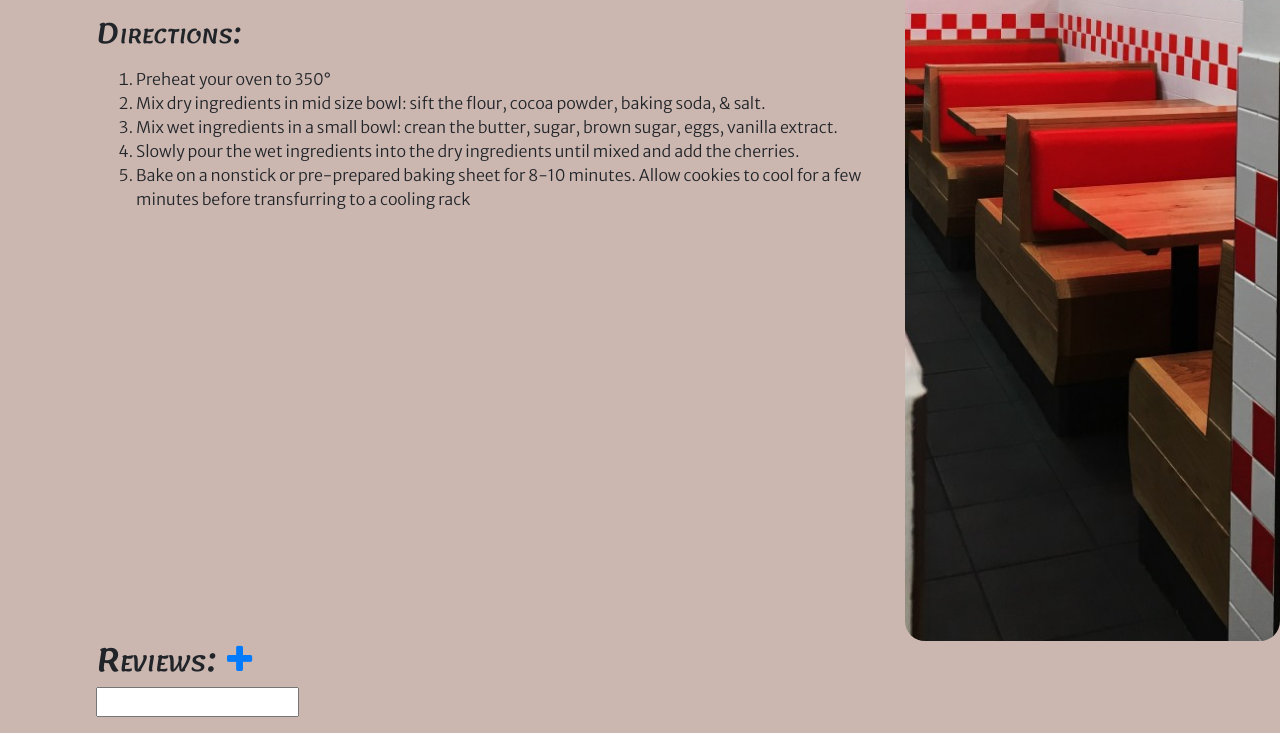
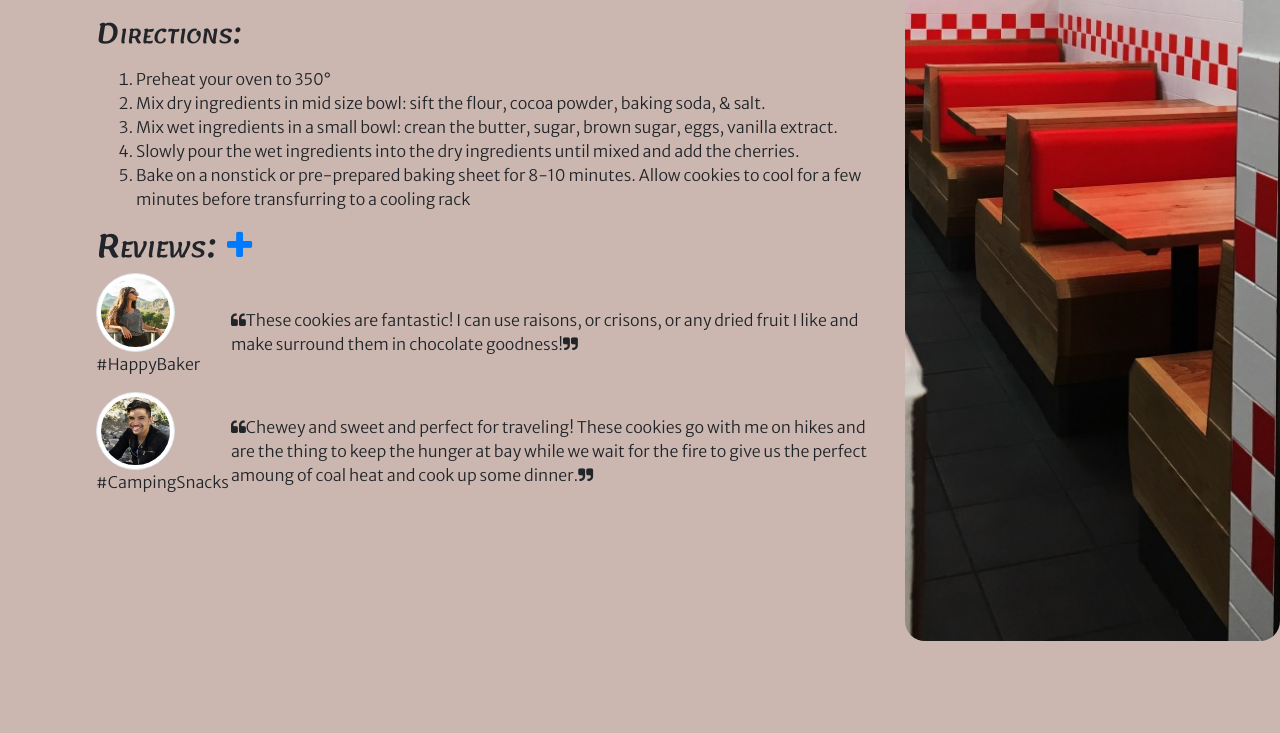
Before and after one commit to S-Toney/RecipeTemplate, a plain HTML site: page RecipeTemplate/index.html in a window 1280 px wide. Shown: the part 1060-1793 px from the top of the page. After the commit the page ends 1717 px from the top, so only its background shows below. Drawn offline with Linux system fonts and the light colour scheme.

Commit message:
review area more filled out

```diff
--- a/RecipeTemplate/css/custom.css
+++ b/RecipeTemplate/css/custom.css
@@ -7,6 +7,10 @@ body {
 
 body img {
     border-radius: 20px;
+}
+
+.round {
+    border-radius: 50%;
 }
 
 #recipeImg {
@@ -112,3 +116,7 @@ nav {
 .bottom {
     vertical-align:bottom;
 }
+
+.reviews {
+    vertical-align: central;
+}
--- a/RecipeTemplate/index.html
+++ b/RecipeTemplate/index.html
@@ -65,6 +65,7 @@
                             <p class="lead col-md-12">
                                 Experience the satisfaction of sinking your teeth into these soft chocolatey delights that give you the perfect addition of chewy with each dried cherry. This recipe is one that you will make over and over again to the delight of your kiddos. It’s easy enough for the kiddos to make too!
                             </p>
+                            <br />
                         </div>
 
                         <div class="row">
@@ -115,6 +116,39 @@
                                 </p>
                             </article>
                         </div>
+                        <div class="row">
+                            <div class="col-md-12">
+                                <!-- Reviews -->
+                                <section>
+                                    <h2>Reviews: <a href="#"><i class="fa fa-plus"></i></a></h2>
+                                    <!-- Review 1 -->
+                                    <div class="row">
+                                        <div class="col-md-2 my-auto">
+                                            <figure>
+                                                <img src="img/profileImage1sm.jpg" class="img-fluid round img-thumbnail h-auto w-75 text-center" />
+                                                <figcaption>#HappyBaker</figcaption>
+                                            </figure>
+                                        </div>
+                                        <div class="col-md-10 reviews my-auto">
+                                            <i class="fa fa-quote-left" aria-hidden="true"></i>These cookies are fantastic! I can use raisons, or crisons, or any dried fruit I like and make surround them in chocolate goodness!<i class="fa fa-quote-right" aria-hidden="true"></i>
+                                        </div>
+                                    </div>
+                                    <!-- Review 2 -->
+                                    <div class="row">
+                                        <div class="col-md-2 my-auto">
+                                            <figure>
+                                                <img src="img/profileIMage2sm.jpg" class="img-fluid round img-thumbnail h-auto w-75 text-center" />
+                                                <figcaption>#CampingSnacks</figcaption>
+                                            </figure>
+                                        </div>
+                                        <div class="col-md-10 my-auto">
+                                            <i class="fa fa-quote-left" aria-hidden="true"></i>Chewey and sweet and perfect for traveling! These cookies go with me on hikes and are the thing to keep the hunger at bay while we wait for the fire to give us the perfect amoung of coal heat and cook up some dinner.<i class="fa fa-quote-right" aria-hidden="true"></i>
+                                        </div>
+                                    </div>
+
+                                </section>
+                            </div>
+                        </div>
                     </div>
                     <!-- Long Ad -->
                     <div class="col-md-4">
@@ -124,12 +158,7 @@
             </article>
 
         </section>
-        <!-- Reviews -->
-        <section>
-            <h2>Reviews: <a href="#"><i class="fa fa-plus"></i></a></h2>
-            <input type="text" name="name" value="" />
 
-        </section>
     </div>
     <footer></footer>
     <!-- Custom jQuery -->
```
Also changed, not shown: RecipeTemplate/img/profileIMage2sm.jpg (added), RecipeTemplate/img/profileImage1.jpg (added), RecipeTemplate/img/profileImage1sm.jpg (added), RecipeTemplate/img/profileImage2.jpg (added), 1 other file.
